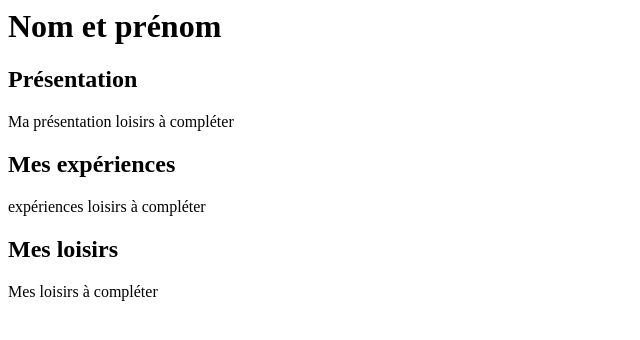
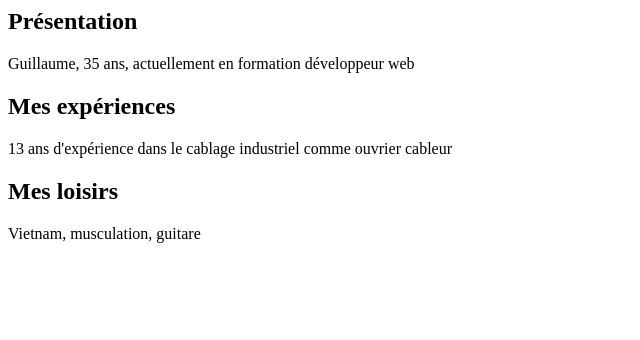
Before and after one commit to mithridatem/sitedevfad, a plain HTML site: page guillaume.html in a window 1280 px wide. Shown: the whole page, without its empty margins (0-640 px from the left). Drawn offline with Linux system fonts and the light colour scheme.

Commit message:
modification du fichier guillaume.html

```diff
--- a/guillaume.html
+++ b/guillaume.html
@@ -2,15 +2,15 @@
 <head>
     <meta charset="UTF-8">
     <meta name="viewport" content="width=device-width, initial-scale=1.0">
-    <title>nom stagiaire</title>
+    <title>Guillaume Itier</title>
 </head>
 <body>
-    <h1>Nom et prénom</h1>
+    <h1></h1>
     <h2>Présentation</h2>
-    <p>Ma présentation loisirs à compléter</p>
+    <p>Guillaume, 35 ans, actuellement en formation développeur web</p>
     <h2>Mes expériences</h2>
-    <p>expériences loisirs à compléter</p>
+    <p>13 ans d'expérience dans le cablage industriel comme ouvrier cableur</p>
     <h2>Mes loisirs</h2>
-    <p>Mes loisirs à compléter</p>
+    <p>Vietnam, musculation, guitare</p>
 </body>
 </html>
```
